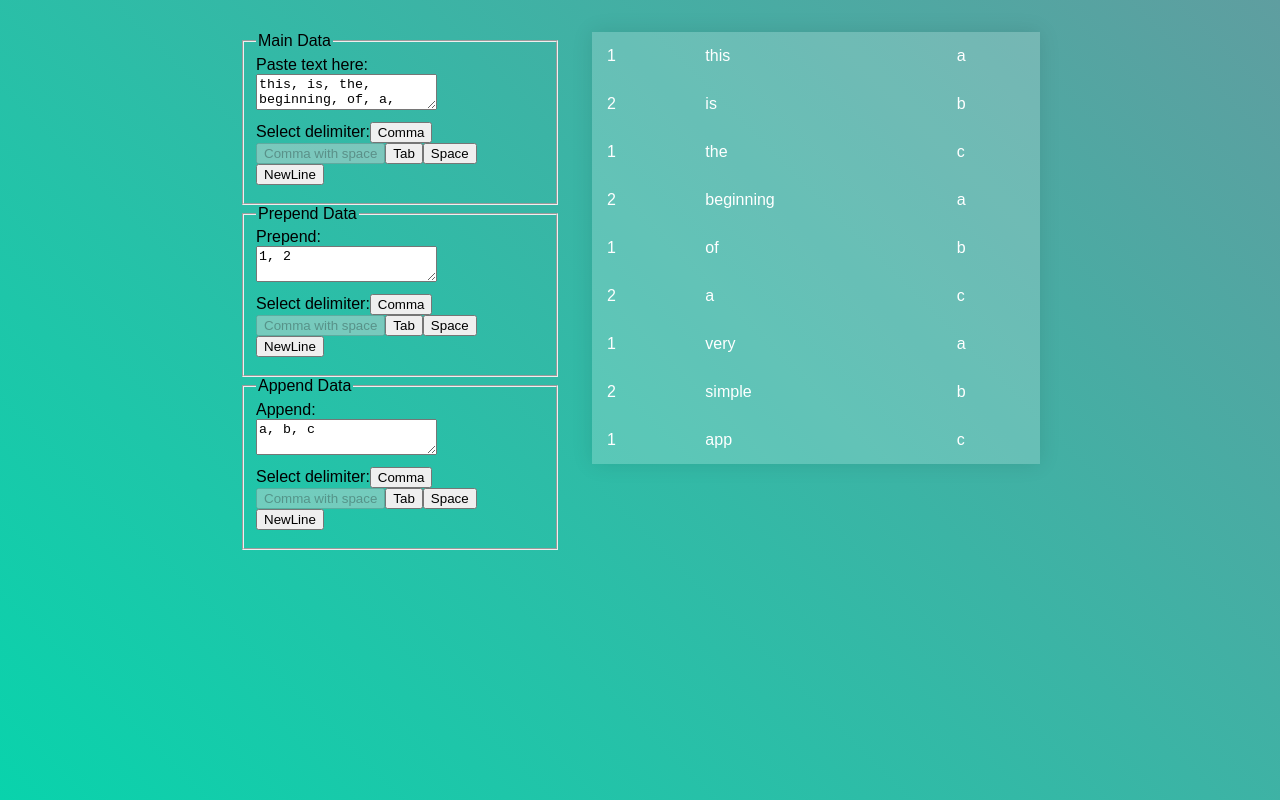
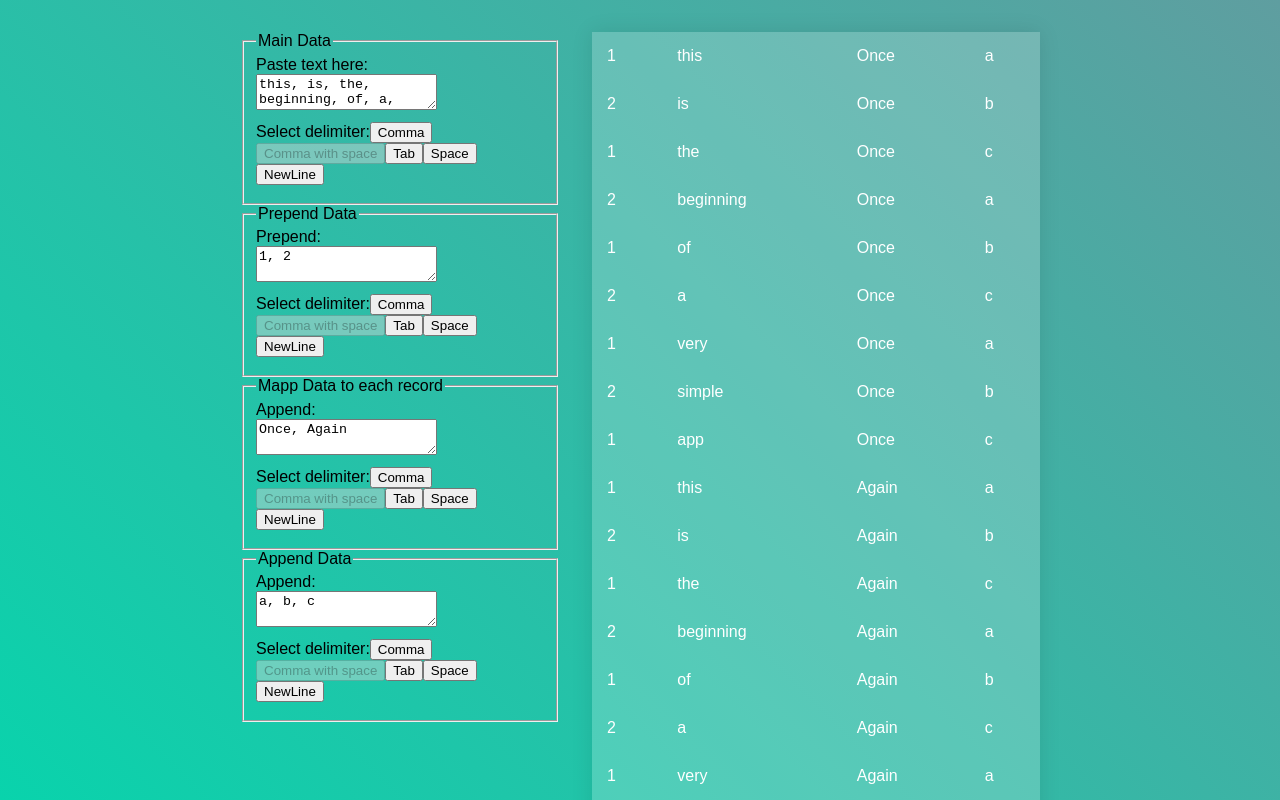
Before and after one commit to Mathdrquinn/tablizer, a React (Create React App) app: page / in a window 1280 px wide. Built offline with nearby package versions, Linux system fonts and the light colour scheme.

Commit message:
Add mapping functionality

```diff
--- a/src/components/tablizer.tsx
+++ b/src/components/tablizer.tsx
@@ -15,6 +15,8 @@ export interface ITablizerState {
   appendText: string;
   appendTextDelimiter: Delimiter;
   appendTextType: Recurrance;
+  mapText: string;
+  mapTextDelimiter: Delimiter;
 }
 
 export default class Tablizer extends React.Component<ITablizerProps, ITablizerState> {
@@ -26,7 +28,9 @@ export default class Tablizer extends React.Component<ITablizerProps, ITablizerS
     prependTextType: 'repeating',
     appendText: 'a, b, c',
     appendTextDelimiter: 'comma space',
-    appendTextType: 'repeating'
+    appendTextType: 'repeating',
+    mapText: 'Once, Again',
+    mapTextDelimiter: 'comma space',
   };
 
   updateText: React.ChangeEventHandler<HTMLTextAreaElement> = (e) => {
@@ -51,6 +55,14 @@ export default class Tablizer extends React.Component<ITablizerProps, ITablizerS
 
   updatePrependTextDelimiter = (d: Delimiter): React.MouseEventHandler<HTMLButtonElement> => (e) => {
     return this.setState({ prependTextDelimiter: d })
+  }
+
+  updateMapText: React.ChangeEventHandler<HTMLTextAreaElement> = (e) => {
+    return this.setState({ mapText: e.currentTarget.value })
+  }
+
+  updateMapTextDelimiter = (d: Delimiter): React.MouseEventHandler<HTMLButtonElement> => (e) => {
+    return this.setState({ mapTextDelimiter: d })
   }
 
   static getDelimiter(d: Delimiter) {
@@ -109,6 +121,20 @@ export default class Tablizer extends React.Component<ITablizerProps, ITablizerS
             </label>
           </fieldset>
           <fieldset>
+            <legend>Mapp Data to each record</legend>
+            <label>Append:
+              <br />
+              <textarea onChange={this.updateMapText} value={this.state.mapText}></textarea>
+            </label>
+            <label>Select delimiter:
+            <button type="button" onClick={this.updateMapTextDelimiter('comma')} disabled={this.state.mapTextDelimiter === 'comma'}>Comma</button>
+              <button type="button" onClick={this.updateMapTextDelimiter('comma space')} disabled={this.state.mapTextDelimiter === 'comma space'}>Comma with space</button>
+              <button type="button" onClick={this.updateMapTextDelimiter('tab')} disabled={this.state.mapTextDelimiter === 'tab'}>Tab</button>
+              <button type="button" onClick={this.updateMapTextDelimiter('space')} disabled={this.state.mapTextDelimiter === 'space'}>Space</button>
+              <button type="button" onClick={this.updateMapTextDelimiter('newline')} disabled={this.state.mapTextDelimiter === 'newline'}>NewLine</button>
+            </label>
+          </fieldset>
+          <fieldset>
             <legend>Append Data</legend>
             <label>Append:
               <br />
@@ -129,7 +155,8 @@ export default class Tablizer extends React.Component<ITablizerProps, ITablizerS
               <tr></tr>
             </thead>
             <tbody>
-              {this.state.text.split(Tablizer.getDelimiter(this.state.textDelimiter)).map((data, i, dataArray) => {
+              {this.state.mapText.split(Tablizer.getDelimiter(this.state.mapTextDelimiter)).map((mapData, i) => {
+                return (this.state.text.split(Tablizer.getDelimiter(this.state.textDelimiter)).map((data, i, dataArray) => {
                   const prependDataList = this.state.prependText === '' ? null : this.state.prependText.split(Tablizer.getDelimiter(this.state.prependTextDelimiter));
                   const prependData = prependDataList && prependDataList.slice(i % prependDataList.length, (i % prependDataList.length) + 1);
 
@@ -137,12 +164,14 @@ export default class Tablizer extends React.Component<ITablizerProps, ITablizerS
                   const appendData = appendDataList && appendDataList.slice(i % appendDataList.length, (i % appendDataList.length) + 1);
 
                   return (
-                  <tr key={i + data}>
+                    <tr key={i + data + mapData}>
                       {prependData ? (<td>{prependData}</td>) : null}
                       <td>{data}</td>
+                      {mapData ? <td>{mapData}</td> : null}
                       {appendData ? (<td>{appendData}</td>) : null}
                     </tr>
                   )
+                }));
               })}
             </tbody>
           </table>
```
Lines whose indentation alone changed are shown as unchanged.
